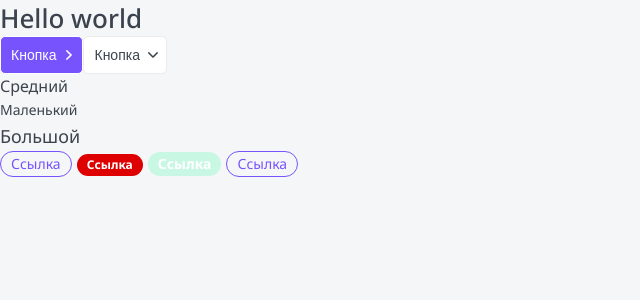
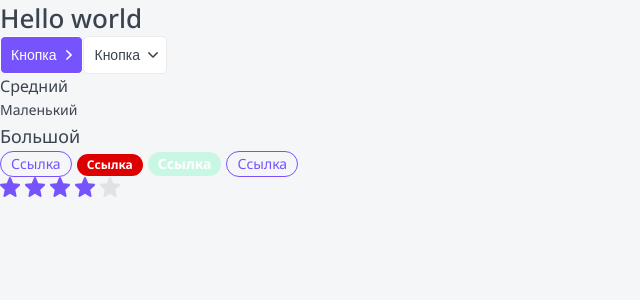
Before and after one commit to AzatResh/React_NextJS, a Next.js app: page / in a window 1280 px wide. Shown: the top 300 px of the page, without its empty margins (0-640 px from the left). Built offline with nearby package versions, Linux system fonts and the light colour scheme.

Commit message:
- add Rating

```diff
--- /dev/null
+++ b/src/components/Rating/Rating.module.css
@@ -0,0 +1,11 @@
+.filled svg{
+    fill: var(--primary);
+}
+
+.star svg{
+    margin-right: 5px;
+}
+
+.editable{
+    cursor: pointer;
+}
--- /dev/null
+++ b/src/components/Rating/Rating.tsx
@@ -0,0 +1,58 @@
+import { RatingProps } from "./Rating.props";
+import styles from './Rating.module.css';
+import cn from 'classnames';
+import {useEffect, useState, KeyboardEvent} from "react";
+import StarIcon from './star.svg';
+
+export const Rating = ({rating, isEditable = false, setRating, children, className, ...props}: RatingProps):JSX.Element => {
+    const [ratingArray, setRatingArray] = useState<JSX.Element[]>(new Array(5).fill(<></>));
+
+    useEffect(() => {
+        constructRating(rating);
+    }, [rating]);
+
+    const constructRating = (currentRating: number) =>{
+        const UpdatedArray = ratingArray.map((ratingElement: JSX.Element, index: number) => {
+            return(
+                <span
+                    className = {cn(styles.star, {
+                        [styles.filled]: index<currentRating,
+                        [styles.editable]: isEditable
+                    })}
+                    onMouseEnter = {() => changeRatingDisplay(index+1)}
+                    onMouseLeave = {() => changeRatingDisplay(rating)}
+                    onClick = {() => onClickRating(index+1)}
+                >
+                        <StarIcon
+                        tabIndex = {isEditable? 0: -1}
+                        onKeyDown = {(e: KeyboardEvent<SVGAElement>) => isEditable && handleSpace(index+1, e)}
+                        />
+                </span>
+            );
+        });
+        setRatingArray(UpdatedArray);
+    }
+
+    const changeRatingDisplay = (index:number)=>{
+        if(!isEditable) return;
+        constructRating(index);
+    }
+
+    const onClickRating = (index:number)=>{
+        if(!isEditable || !setRating) return;
+
+        setRating(index);
+    }
+
+    const handleSpace = (index:number, event: KeyboardEvent<SVGAElement>) =>{
+        if(event.code != 'Enter' || !setRating) return;
+
+        setRating(index);
+    }
+
+    return (
+        <div {...props}>
+            {ratingArray.map((rating, index) => (<span key={index}>{rating}</span>))}
+        </div>
+    )
+}
--- a/src/components/index.ts
+++ b/src/components/index.ts
@@ -2,3 +2,4 @@ export * from './Htag/Htag';
 export * from './Button/Button';
 export * from './Paragraph/Paragraph';
 export * from './Tag/Tag';
+export  * from './Rating/Rating';
--- a/src/pages/index.tsx
+++ b/src/pages/index.tsx
@@ -1,8 +1,12 @@
-import { Button, Htag } from '../components';
+import { useState } from 'react';
+import { Button, Htag, Rating } from '../components';
 import { Paragraph } from '../components';
 import { Tag } from '../components';
 
 export default function Home(): JSX.Element {
+
+  const [rating, setRating] = useState<number>();
+
   return (
     <div>
       <Htag tag='h1'>Hello world</Htag>
@@ -15,6 +19,7 @@ export default function Home(): JSX.Element {
       <Tag size='s' color='red'>Ссылка</Tag>
       <Tag size='m' color='green'>Ссылка</Tag>
       <Tag color='primary'>Ссылка</Tag>
+      <Rating rating={4} isEditable={true} setRating={setRating}/>
     </div>
   );
 }
```
Also changed, not shown: src/components/Rating/Rating.props.ts (added, +8 -0 lines), .eslintrc.json, src/components/Rating/star.svg (added).
